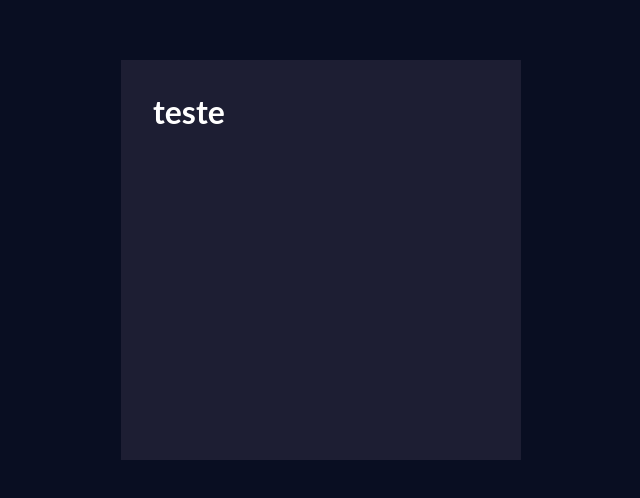
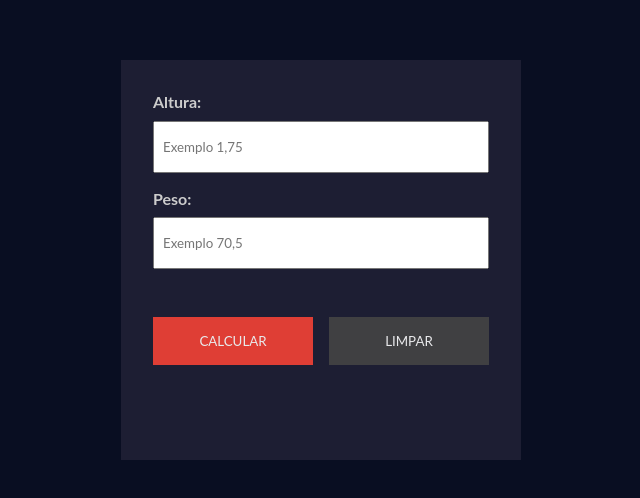
Before and after one commit to ProjetosBerg/Projeto-14-IMC-REACT, a React (Vite) app: page / in a window 1280 px wide. Shown: the part 140-638 px from the top of the page, without its empty margins (319-959 px from the left). Built offline with nearby package versions, Linux system fonts and the light colour scheme.

Commit message:
feat: Imc React

```diff
--- a/src/App.jsx
+++ b/src/App.jsx
@@ -1,7 +1,8 @@
 import {data} from "./data/data"
 import { useState} from 'react'
 import './App.css'
-import ImcTable from "./components/imcTable";
+import ImcCalc from "../src/components/ImcCalc.jsx";
+import ImcTable from "../src/components/ImcTable.jsx";
 
 function App() {
   const calcImc = (e,height,weight) => {
@@ -34,7 +35,7 @@ function App() {
   return (
     <div className="container">
       {!imc ? (
-        <h1>teste</h1>
+        <ImcCalc calcImc ={calcImc}/>
       ): (
         <ImcTable data={data} imc={imc} info={info} infoClass={infoClass} resetCalc={resetCalc}/>
       )}
```
